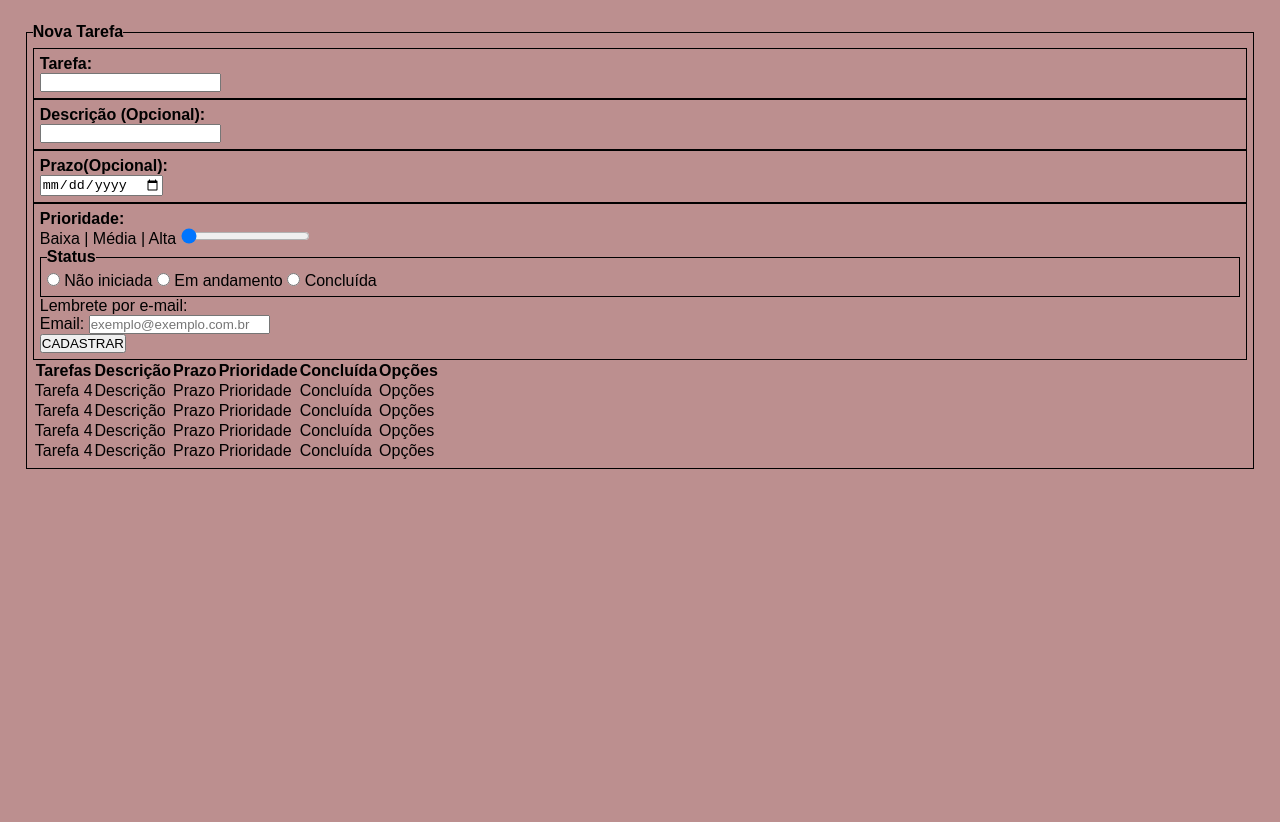
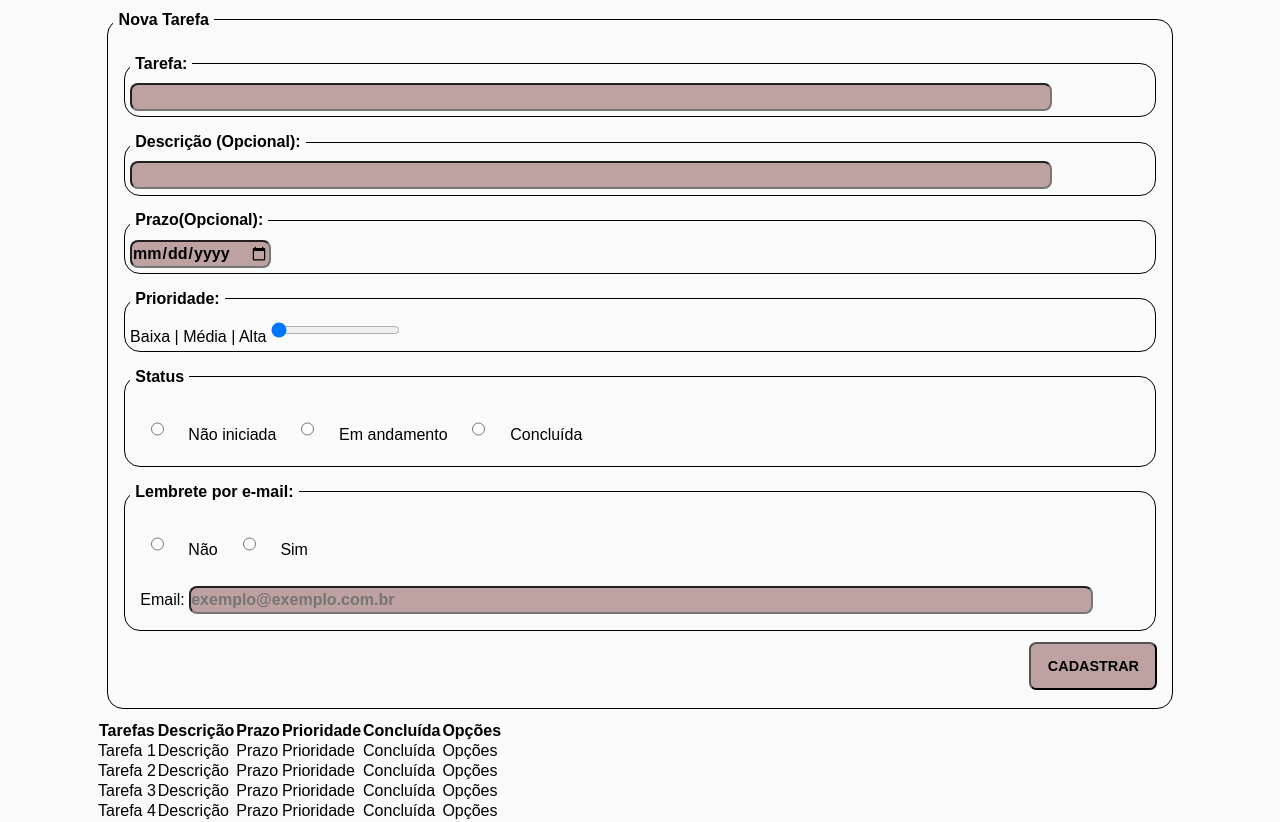
Before and after one commit to dev-miriambatista/gerenciador-de-tarefas, a plain HTML site: page gerenciador-de-tarefas.html in a window 1280 px wide. Shown: the part 116-938 px from the top of the page. Before the commit the page ends 800 px from the top, so only its background shows below. Drawn offline with Linux system fonts and the light colour scheme.

Commit message:
Commit html e css ok

```diff
--- a/gerenciador-de-tarefas.html
+++ b/gerenciador-de-tarefas.html
@@ -1,5 +1,5 @@
 <!DOCTYPE html>
-<html lang="en">
+<html lang="pt-br" xmlns="http://www.w3.org/1999/html">
 <head>
     <meta charset="UTF-8">
     <link rel="stylesheet" href="style.css">
@@ -15,74 +15,71 @@
     <fieldset>
         <legend>Nova Tarefa</legend>
         <section class="container">
-            <form action="cadastro.php" method="post"></form>
+            <form action="tarefa.php" method="post"></form>
+            <p>
+                <label for="tarefa">
                     <fieldset>
-                <p>
-                    <label for="input">
                         <legend>Tarefa:</legend>
                 </label>
-                    <input type="text" name="n1" id="in1" min="0" max="500" required
-                           oninput="Text">
+                <input type="text" name="n1" id="tarefa" min="0" max="500"
+                       oninput="text">
+            </p>
+    </fieldset>
+    <p>
+        <label for="descricao">
+            <fieldset>
+                <legend>Descrição (Opcional):</legend>
+        </label>
+        <input type="text" name="n1" id="descricao" min="0" max="500"
+               oninput="text">
+    </p>
+    </fieldset>
+
+    <p>
+        <label for="prazo">
+            <fieldset>
+                <legend>Prazo(Opcional):</legend>
+        </label>
+        <label for="idia"></label>
+        <input type="date" name="dia" id="prazo" value="09/04/2024" required>
+    </p>
+    </fieldset>
+
+    <p>
+    <fieldset>
+        <legend id="priori">Prioridade:</legend>
+        <label for="iniv">Baixa | Média | Alta</label>
+        <input type="range" name="status" id="priori" min="1" max="3" value="1">
         </p>
     </fieldset>
     <fieldset>
-                <p>
-                    <label for="input">
-                        <legend>Descrição (Opcional):</legend>
-                    </label>
-                    <input type="text" name="n1" id="in1" min="0" max="500" required
-                           oninput="Text">
-                </p>
+        <legend id="status">Status</legend>
+
+        <input type="radio" name="sx" id="ninicia"> <label for="ninicia">Não iniciada</label>
+        <input type="radio" name="sx" id="emandam"> <label for="emandam">Em andamento</label>
+        <input type="radio" name="sx" id="conclui"> <label for="conclui">Concluída</label>
+
     </fieldset>
     <fieldset>
-                <p>
-                    <label for="input">
-                        <legend>Prazo(Opcional):</legend>
-                    </label>
-                    <label for="idia"></label>
-                    <input type="date" name="dia" id="idia" value="09/04/2024" required>
-                </p>
-            </fieldset>
-            <fieldset>
-                <p>
-                    <legend>Prioridade:</legend>
-                    <label for="iniv">Baixa | Média | Alta</label>
-                    <input type="range" name="status" id="iniv" min="1" max="3" value="1">
-                </p>
-
-                <fieldset>
-                    <legend>Status</legend>
-
-                    <input type="radio" name="sx" id="isxmas"> <label for="isxmas">Não iniciada</label>
-
-                    <input type="radio" name="sx" id="isxfem"> <label for="isxfem">Em andamento</label>
-                    <input type="radio" name="sx" id="isxfem"> <label for="isxfem">Concluída</label>
-
-                </fieldset>
-
-                <p>Lembrete por e-mail:</p>
-                <p>
+        <legend>Lembrete por e-mail:</legend>
+        <input type="radio" name="sx" id="emandam"> <label for="emandam">Não</label>
+        <input type="radio" name="sx" id="conclui"> <label for="conclui">Sim</label>
+        <p id="email">
             <label for="iemail">Email:</label>
             <input type="email" name="email" id="iemail" required placeholder="exemplo@exemplo.com.br">
         </p>
-
+    </fieldset>
+    <div id="botao">
         <p>
-                    <input type="submit" value="CADASTRAR">
+            <input id="cad" type="submit" value="CADASTRAR">
         </p>
+    </div>
     </fieldset>
-
     </section>
 
 
     <table>
-            <colgroup>
-                <col class="tarefas">
-                <col class="descrição">
-                <col class="prazo">
-                <col class="prioridade">
-                <col class="concluída">
-                <col class="opções">
-            </colgroup>
+        <thead>
         <tr>
             <th scope="col">Tarefas</th>
             <th scope="col">Descrição</th>
@@ -91,8 +88,26 @@
             <th scope="col">Concluída</th>
             <th scope="col">Opções</th>
         </tr>
+        </thead>
+        <tbody>
         <tr>
-                <td>Tarefa 4</td>
+            <td>Tarefa 1</td>
+            <td>Descrição</td>
+            <td>Prazo</td>
+            <td>Prioridade</td>
+            <td>Concluída</td>
+            <td>Opções</td>
+        </tr>
+        <tr>
+            <td>Tarefa 2</td>
+            <td>Descrição</td>
+            <td>Prazo</td>
+            <td>Prioridade</td>
+            <td>Concluída</td>
+            <td>Opções</td>
+        </tr>
+        <tr>
+            <td>Tarefa 3</td>
             <td>Descrição</td>
             <td>Prazo</td>
             <td>Prioridade</td>
@@ -107,23 +122,9 @@
             <td>Concluída</td>
             <td>Opções</td>
         </tr>
-            <tr>
-                <td>Tarefa 4</td>
-                <td>Descrição</td>
-                <td>Prazo</td>
-                <td>Prioridade</td>
-                <td>Concluída</td>
-                <td>Opções</td>
-            </tr>
-            <tr>
-                <td>Tarefa 4</td>
-                <td>Descrição</td>
-                <td>Prazo</td>
-                <td>Prioridade</td>
-                <td>Concluída</td>
-                <td>Opções</td>
-            </tr>
+
+        </tbody>
+    </table>
 </main>
-
 </body>
 </html>
--- a/style.css
+++ b/style.css
@@ -1,50 +1,92 @@
-*{
+
+* {
     margin: 0;
     padding: 0;
-
+    border-radius: 0.5em;
 }
 
 body {
+    display: flex;
+    align-items: center;
+    justify-content: center;
+    flex-direction: column;
     width: 100%;
     height: 100%;
-    background-color: rosybrown;
-    font-family:Arial;
-
+    background-color: rgb(250, 250, 250);
+    font-family:arial;
 }
 
-fieldset{
-    border:solid 1px black;
-    padding:0.5%;
+header {
+    background-color:#bea2a2;
+    width: 85vw;
+    height: 9vh;
+    border-radius: 1em;
+    text-align: center;
+    margin-top: 1%;
+    padding: 1%;
 }
 
-header{
-    background-color: antiquewhite;
-    border-radius:1em;
-    text-align: center;
-    margin: 2%;
-    padding:2%;
-}
-
-header h1{
+header h1 {
     border-bottom: 1em;
 }
 
-header p{
-
+main {
+    width: 85vw;
+    height: 7vh;
+    margin: 0 2%;
 }
 
-main{
-    margin:2%;
-
+main h1 {
+    font: normal bolder 1em "arial;";
 }
 
-main h1{
-    font: normal bolder 1em "arial;"
+main legend {
+    font: normal bold 1em "arial";
 }
 
-main legend{
-    font:normal bold 1em "arial";
+fieldset {
+    border: solid 1px black;
+    padding: 0.5%;
+    margin: 1%;
+    border-radius: 1em;
 }
+legend {
+    padding: 0.5%;
+}
+
 input{
+    background-color:#bea2a2;
+    height: 3vh;
+    font: normal bolder 1em "arial";
+}
 
+#tarefa, #descricao, #iemail{
+    width: 90%;
+    border-radius: 0.5em;
 }
+
+#botao{
+    display: flex;
+    justify-content: flex-end;
+    margin: 1%;
+}
+
+#cad{
+    display: flex;
+    align-items: end;
+    margin: 1%;
+    padding: 1%;
+    font:normal bolder 0.9em "arial";
+    height: 6vh;
+    width: 10vw;
+}
+
+#email{
+    padding: 1%;
+}
+
+#ninicia,
+#emandam,
+#conclui{
+    margin:2%;
+}
```
Lines whose indentation alone changed are shown as unchanged.
